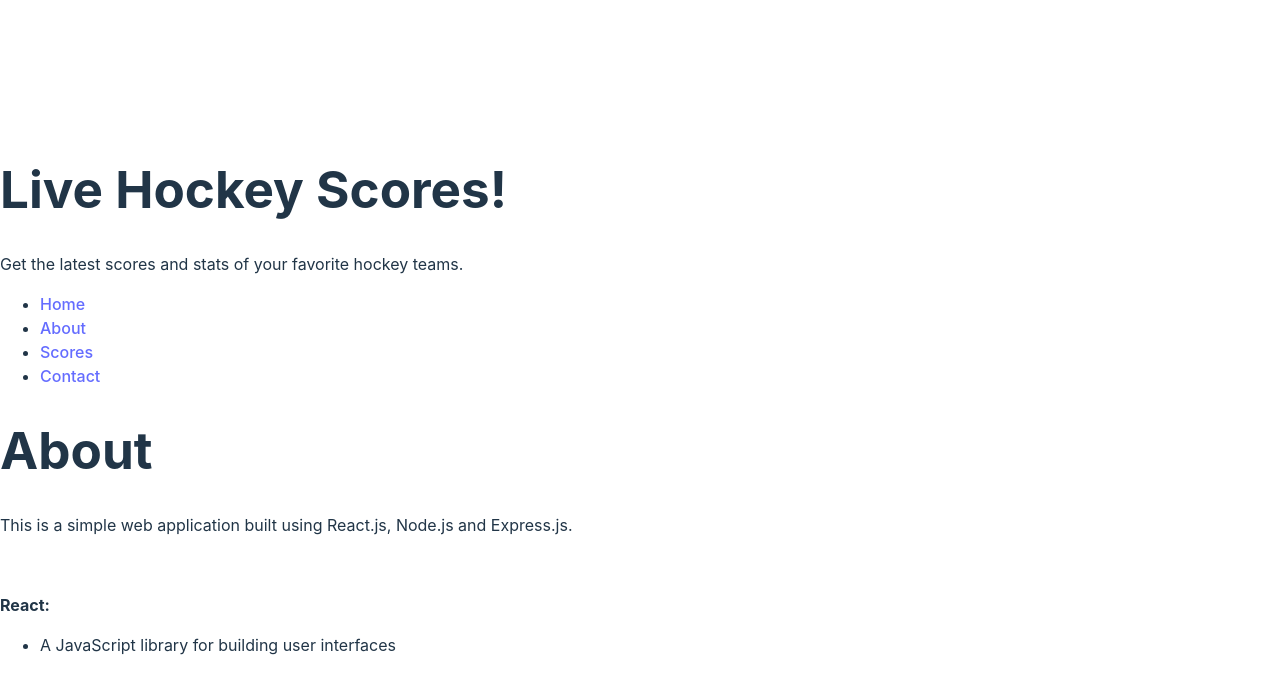
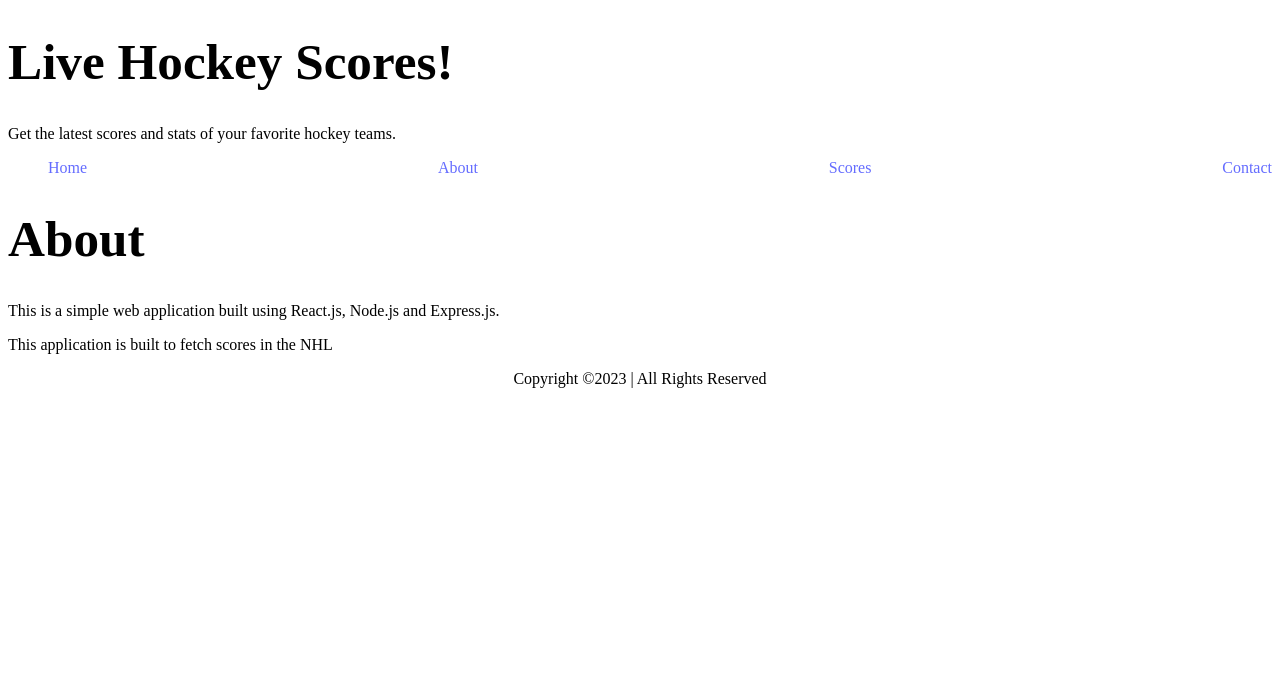
Before and after one commit to Gabe-Velasquez/Hockey-Score-Tracker, a React (Vite) app in the folder Hockey-Scores/: page /About in a window 1280 px wide. Shown: the top 694 px of the page. Built offline with nearby package versions, Linux system fonts and the light colour scheme.

Commit message:
imprting bootstrap npm and building navbar

```diff
--- a/Hockey-Scores/package.json
+++ b/Hockey-Scores/package.json
@@ -10,7 +10,9 @@
     "preview": "vite preview"
   },
   "dependencies": {
+    "bootstrap": "^5.3.2",
     "react": "^18.2.0",
+    "react-bootstrap": "^2.9.1",
     "react-dom": "^18.2.0",
     "react-router-dom": "^6.18.0"
   },
--- a/Hockey-Scores/src/Components/Footer.jsx
+++ b/Hockey-Scores/src/Components/Footer.jsx
@@ -1,7 +1,7 @@
 export default function Footer(){
     return(
         <div className="footer">
-
+            <p>Copyright ©{new Date().getFullYear()} | All Rights Reserved</p>
         </div>
     )
 }
--- a/Hockey-Scores/src/Components/Header.jsx
+++ b/Hockey-Scores/src/Components/Header.jsx
@@ -3,9 +3,11 @@ import Nav from "./Nav";
 export default function Header(){
     return(
         <header>
-            <div className="container">
-                <h1>Live Hockey Scores!</h1>
-            <p>Get the latest scores and stats of your favorite hockey teams.</p>
+            <div className="header">
+                <div>
+                    <h1>Live Hockey Scores!</h1>
+                    <p>Get the latest scores and stats of your favorite hockey teams.</p>
+                </div>
                 <Nav />
             </div>
         </header>
--- a/Hockey-Scores/src/Components/Nav.jsx
+++ b/Hockey-Scores/src/Components/Nav.jsx
@@ -1,12 +1,16 @@
-export default function Nav(){
+import { Navbar} from "react-bootstrap";
+
+const Nav =()=>{
     return (
-    <nav className="navbar navbar-expand-lg navbar-light bg-dark">
-        <ul>
-            <li><a href="#" className="nav-link active" aria-current="page">Home</a></li>
-            <li><a href="#about" className="nav-link">About</a></li>
-            <li><a href="#sescores" className="nav-link">Scores</a></li>
-            <li><a href="#contact" className="nav-link">Contact</a></li>
+    <Navbar className="navbar navbar-expand-lg navbar-light bg-dark">
+        <ul className="nav">
+            <li><a href="/" className="nav-link active" aria-current="page">Home</a></li>
+            <li><a href="/about" className="nav-link">About</a></li>
+            <li><a href="/scores" className="nav-link">Scores</a></li>
+            <li><a href="/contact" className="nav-link">Contact</a></li>
         </ul>
-    </nav>
+    </Navbar>
     )
 }
+
+export default Nav;
--- a/Hockey-Scores/src/Pages/About.jsx
+++ b/Hockey-Scores/src/Pages/About.jsx
@@ -1,13 +1,9 @@
 export default function About(){
     return(
-        <div>
+        <div className="card">
             <h1 className="text-center">About</h1>
             <p>This is a simple web application built using React.js, Node.js and Express.js.</p>
-            <br/>
-            <p><strong>React: </strong></p>
-            <ul>
-                <li>A JavaScript library for building user interfaces</li>
-            </ul>
+            <p>This application is built to fetch scores in the NHL </p>
         </div>
     )
 }
--- a/Hockey-Scores/src/Pages/Contact.jsx
+++ b/Hockey-Scores/src/Pages/Contact.jsx
@@ -1,8 +1,12 @@
 export default function Contact(){
     return(
-        <div className="contact">
+        <div className="card">
             <h1>Contact</h1>
             <p>You can reach out to me on the following platforms: </p>
+            <ul>
+                <li><a href="https://www.linkedin.com/in/gabe-velasquez-/">LinkedIn</a></li>
+                <li><a href="https://github.com/Gabe-Velasquez">GitHub</a></li>
+            </ul>
         </div>
     )
 }
--- a/Hockey-Scores/src/Pages/Home.jsx
+++ b/Hockey-Scores/src/Pages/Home.jsx
@@ -1,6 +1,6 @@
 export default function Home(){
     return(
-        <div>
+        <div className="card">
             <h1>Home</h1>
             <p><a href="/about">Go to About Page</a></p>
         </div>
--- a/Hockey-Scores/src/Pages/Scores.jsx
+++ b/Hockey-Scores/src/Pages/Scores.jsx
@@ -1,7 +1,7 @@
 export default function Scores(){
     return(
-        <div>
-            <h1>Scores</h1>
+        <div className="card">
+            <h1>Live Scores</h1>
             <p>This is the scores page.</p>
         </div>
     )
--- a/Hockey-Scores/src/index.css
+++ b/Hockey-Scores/src/index.css
@@ -1,18 +1,4 @@
-:root {
-  font-family: Inter, system-ui, Avenir, Helvetica, Arial, sans-serif;
-  line-height: 1.5;
-  font-weight: 400;
 
-  color-scheme: light dark;
-  color: rgba(255, 255, 255, 0.87);
-  background-color: #242424;
-
-  font-synthesis: none;
-  text-rendering: optimizeLegibility;
-  -webkit-font-smoothing: antialiased;
-  -moz-osx-font-smoothing: grayscale;
-  -webkit-text-size-adjust: 100%;
-}
 
 a {
   font-weight: 500;
@@ -20,20 +6,25 @@ a {
   text-decoration: inherit;
 }
 a:hover {
-  color: #535bf2;
+  color: #53caf2;
 }
-
-body {
-  margin: 0;
+.header{
+  display: block;
+}
+.nav{
+  list-style: none;
   display: flex;
-  place-items: center;
-  min-width: 320px;
-  min-height: 100vh;
+  justify-content: space-between;
 }
 
 h1 {
   font-size: 3.2em;
   line-height: 1.1;
+}
+
+.footer{
+  text-align: center;
+  margin-top: 8px;
 }
 
 button {
@@ -54,16 +45,3 @@ button:focus,
 button:focus-visible {
   outline: 4px auto -webkit-focus-ring-color;
 }
-
-@media (prefers-color-scheme: light) {
-  :root {
-    color: #213547;
-    background-color: #ffffff;
-  }
-  a:hover {
-    color: #747bff;
-  }
-  button {
-    background-color: #f9f9f9;
-  }
-}
--- a/Hockey-Scores/src/main.jsx
+++ b/Hockey-Scores/src/main.jsx
@@ -1,4 +1,3 @@
-import React from 'react'
 import ReactDOM from 'react-dom/client'
 import { createBrowserRouter, RouterProvider } from 'react-router-dom'
 import App from './App.jsx'
```
Also changed, not shown: 2 other files (tests, documents, lock files or other folders).
